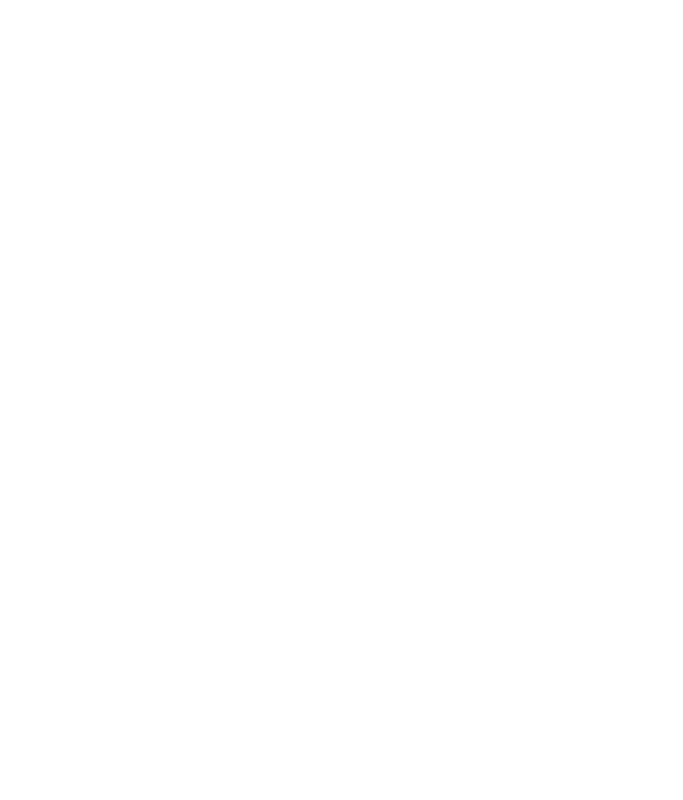
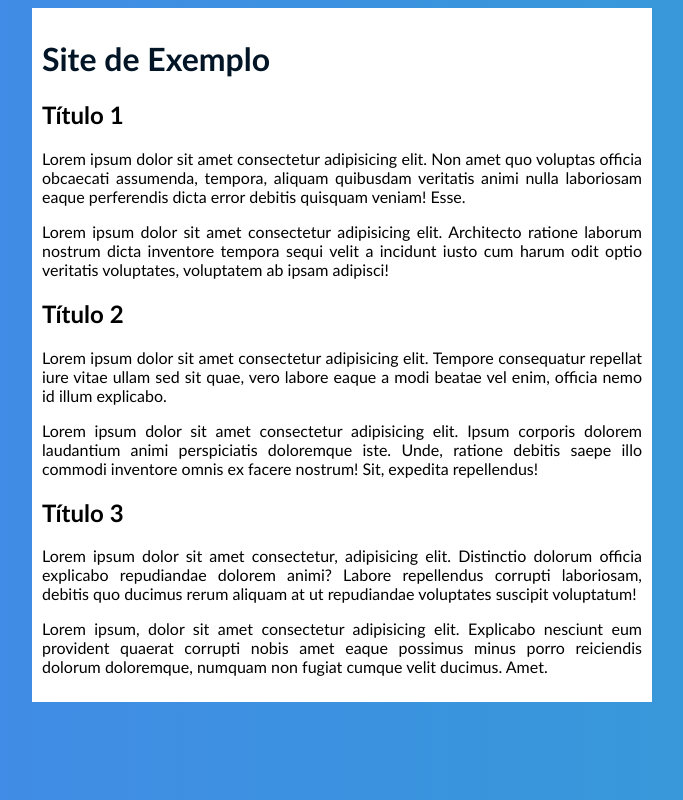
Before and after one commit to michelbsantos89/html-css, a plain HTML site: page exercícios/ex016/cor03.html in a window 1280 px wide. Shown: the whole page, without its empty margins (298-981 px from the left). Drawn offline with Linux system fonts and the light colour scheme.

Commit message:
Cor03
Concluindo a atividade

```diff
--- a/exercícios/ex016/cor03.html
+++ b/exercícios/ex016/cor03.html
@@ -4,9 +4,22 @@
     <meta charset="UTF-8">
     <meta http-equiv="X-UA-Compatible" content="IE=edge">
     <meta name="viewport" content="width=device-width, initial-scale=1.0">
-    <title>Document</title>
+    <title>Site de Exemplo</title>
+    <link rel="shortcut icon" href="../desafios/modulo1/d005/imagens/2development.ico" type="image/x-icon">
+    <link rel="stylesheet" href="style.css">
 </head>
 <body>
-
+    <main>
+        <h1>Site de Exemplo</h1>
+        <h2>Título 1</h2>
+        <p>Lorem ipsum dolor sit amet consectetur adipisicing elit. Non amet quo voluptas officia obcaecati assumenda, tempora, aliquam quibusdam veritatis animi nulla laboriosam eaque perferendis dicta error debitis quisquam veniam! Esse.</p>
+        <p>Lorem ipsum dolor sit amet consectetur adipisicing elit. Architecto ratione laborum nostrum dicta inventore tempora sequi velit a incidunt iusto cum harum odit optio veritatis voluptates, voluptatem ab ipsam adipisci!</p>
+        <h2>Título 2</h2>
+        <p>Lorem ipsum dolor sit amet consectetur adipisicing elit. Tempore consequatur repellat iure vitae ullam sed sit quae, vero labore eaque a modi beatae vel enim, officia nemo id illum explicabo.</p>
+        <p>Lorem ipsum dolor sit amet consectetur adipisicing elit. Ipsum corporis dolorem laudantium animi perspiciatis doloremque iste. Unde, ratione debitis saepe illo commodi inventore omnis ex facere nostrum! Sit, expedita repellendus!</p>
+        <h2>Título 3</h2>
+        <p>Lorem ipsum dolor sit amet consectetur, adipisicing elit. Distinctio dolorum officia explicabo repudiandae dolorem animi? Labore repellendus corrupti laboriosam, debitis quo ducimus rerum aliquam at ut repudiandae voluptates suscipit voluptatum!</p>
+        <p>Lorem ipsum, dolor sit amet consectetur adipisicing elit. Explicabo nesciunt eum provident quaerat corrupti nobis amet eaque possimus minus porro reiciendis dolorum doloremque, numquam non fugiat cumque velit ducimus. Amet.</p>
+    </main>
 </body>
 </html>
--- /dev/null
+++ b/exercícios/ex016/style.css
@@ -0,0 +1,24 @@
+@charset "UTF-8";
+* {
+    font-family: 'Gill Sans', 'Gill Sans MT', Calibri, 'Trebuchet MS', sans-serif;
+    /*height: 100%;*/
+}
+
+body {
+    background-image: linear-gradient(to right, #4587EB, #339DD4);
+}
+
+main {
+    background-color: white ;
+    width: 600px;
+    padding: 10px;
+    margin: auto;
+}
+
+h1 {
+    color: #011526;
+}
+
+p {
+    text-align: justify;
+}
```
